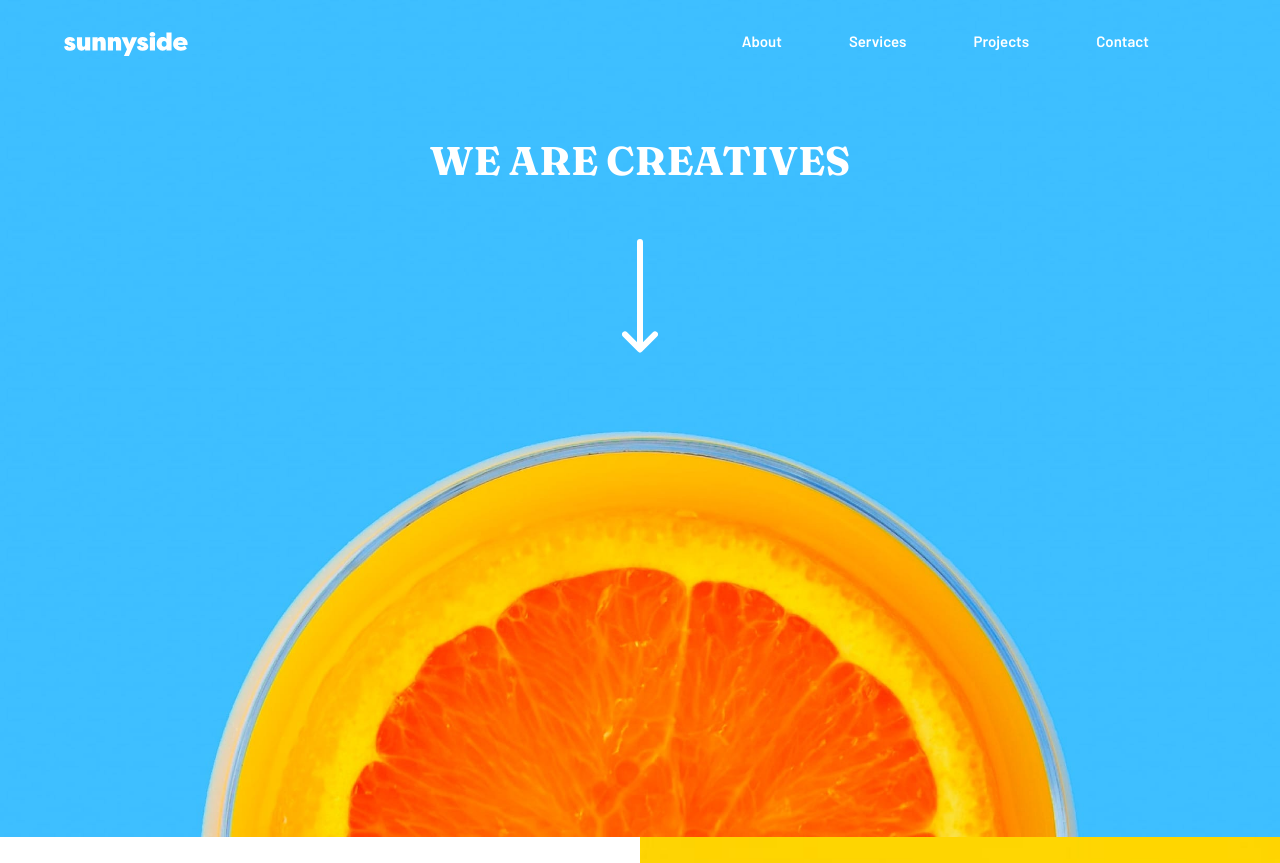
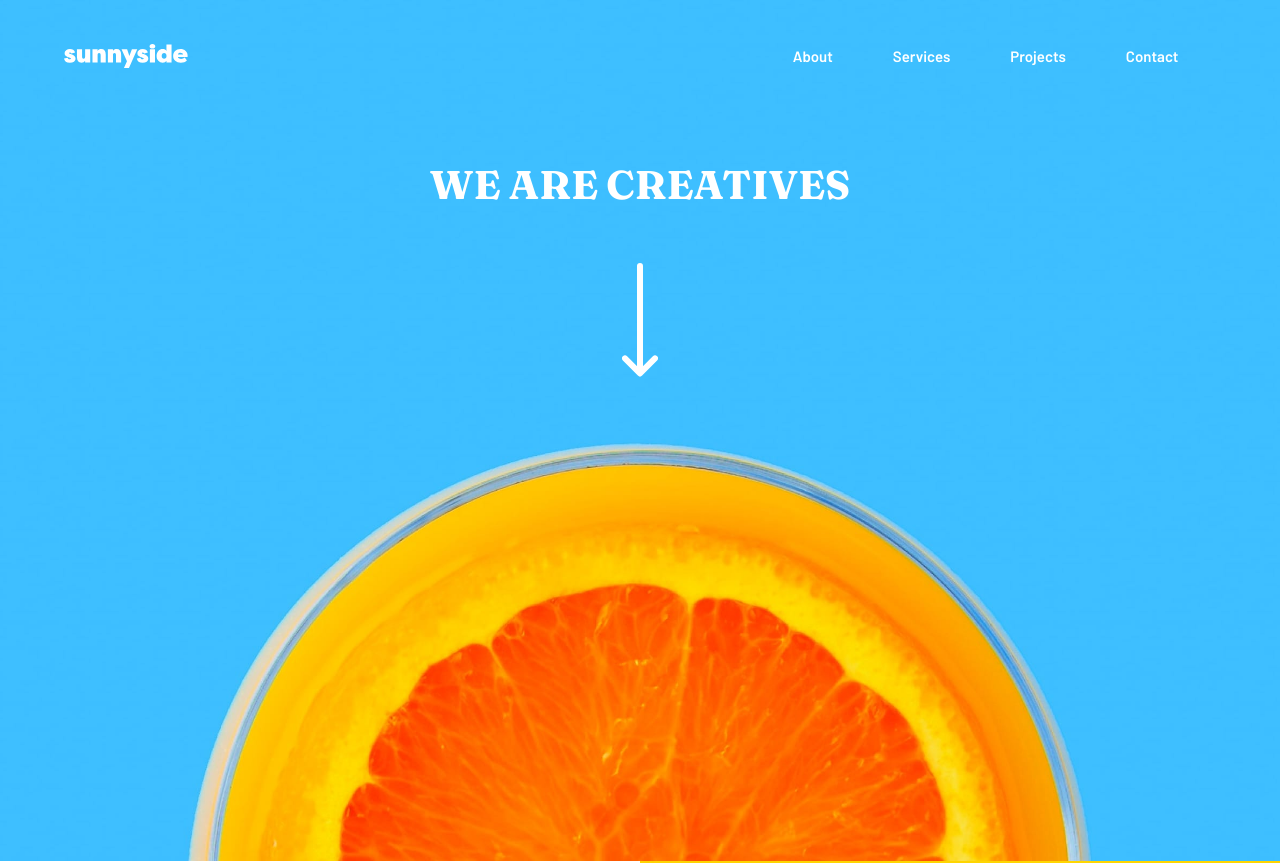
Before and after one commit to ltc870/sunnysideagencylandingpage, a React (Vite) app: page / in a window 1280 px wide. Shown: the top 863 px of the page. Built offline with nearby package versions, Linux system fonts and the light colour scheme.

Commit message:
corrected link styles and link and logo alignment

```diff
--- a/src/components/Navigation.module.css
+++ b/src/components/Navigation.module.css
@@ -28,12 +28,12 @@
     }
 
     .navigation {
-        align-items: flex-start;
+        align-items: center;
     }
 
     .navigationMenu {
         display: flex;
-        width: 47%;
+        width: 40%;
         justify-content: space-evenly;
         align-items: flex-start;
     }
@@ -44,12 +44,18 @@
         font-size: .9375rem;
         color: #FFFFFF;
         text-decoration: none;
+        padding: 1em 1.5em;
+        border-radius: 28px;
     }
 
     .desktopNav:hover {
+        font-family: "Fraunces", sans-serif;
         background-color: rgb(255, 255, 255, .3);
+    }
+
+    .desktopNav:focus {
         font-family: "Fraunces", sans-serif;
-        border-radius: 28px;
-        padding: 1em 1.5em;
+        color: #000000;
+        background-color: #FFFFFF;
     }
 }
```
